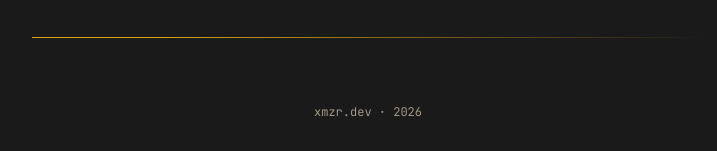
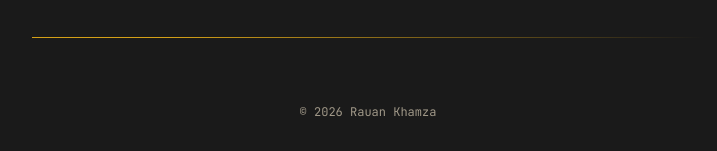
Before and after one commit to xamzar/portfolio, a React (Vite) app: page / in a window 1280 px wide. Shown: the part 1646-1797 px from the top of the page, without its empty margins (272-989 px from the left). Built offline with nearby package versions, Linux system fonts and the light colour scheme.

Commit message:
footer: © 2026 Rauan Khamza

```diff
--- a/src/App.tsx
+++ b/src/App.tsx
@@ -42,7 +42,7 @@ export default function App() {
         {page}
         <hr className="separator" />
         <footer>
-          xmzr.dev · {new Date().getFullYear()}
+          © 2026 Rauan Khamza
         </footer>
       </div>
     </>
```
